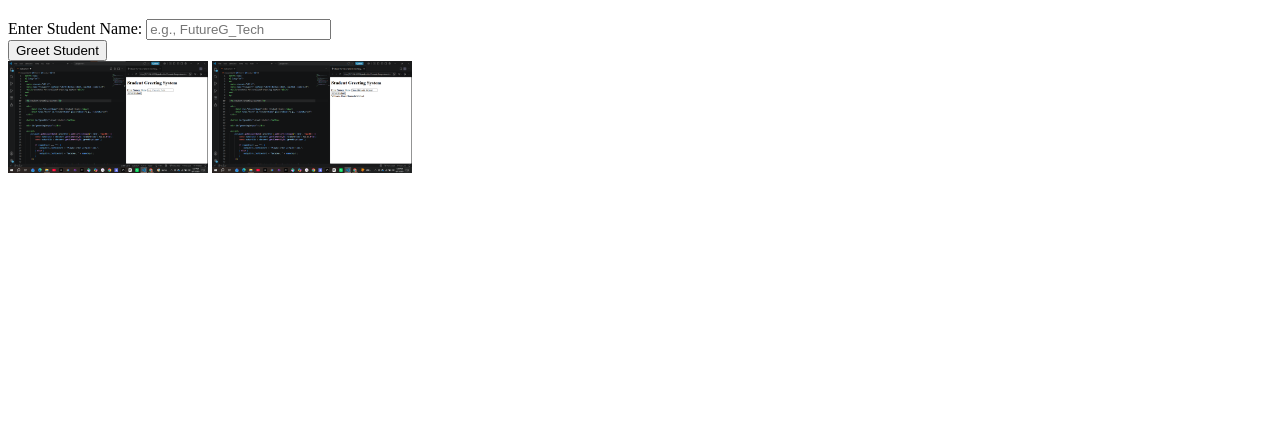
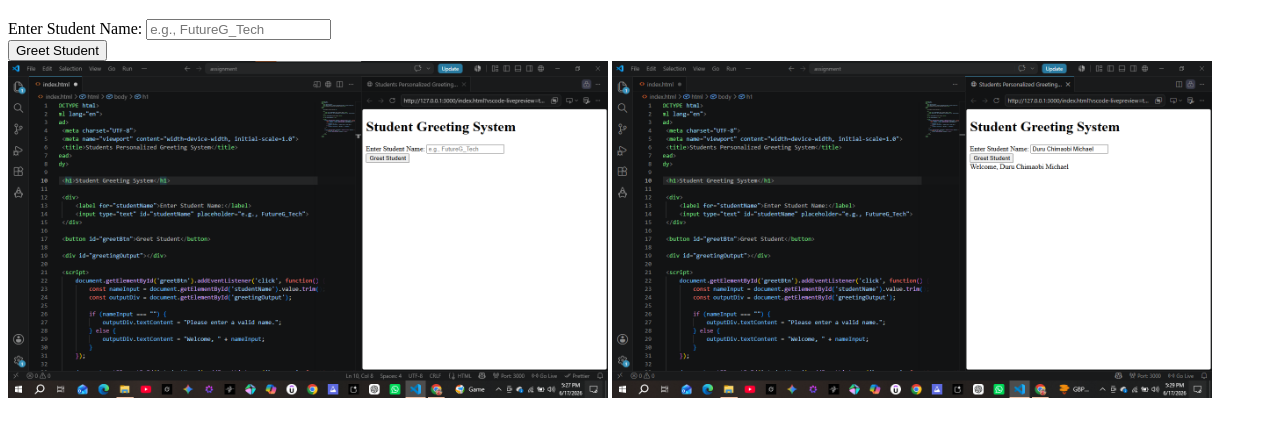
Before and after one commit to FutureG001/student-greeting-project, a plain HTML site: page index.html in a window 1280 px wide. Shown: the part 61-498 px from the top of the page. Drawn offline with Linux system fonts and the light colour scheme.

Commit message:
Update index.html

```diff
--- a/index.html
+++ b/index.html
@@ -36,7 +36,9 @@
             }
         });
     </script>
- <img src="/asset/screenshot.png"width=200> <img src="/asset/screenshot2.png" width="200">
-
+ <img src="asset/screenshot.png" alt="Program Screenshot"
+     width="100%" style="max-width:600px;">
+    <img src="asset/screenshot2.png" alt="Program Screenshot"
+        width="100%" style="max-width:600px;">
 </body>
 </html>
```
